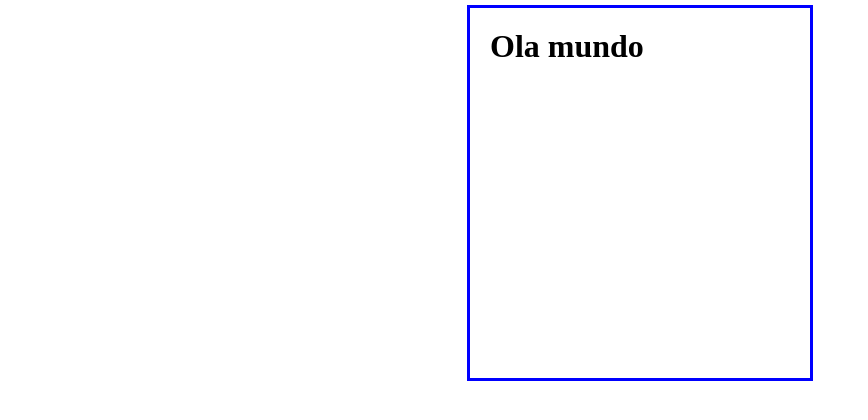
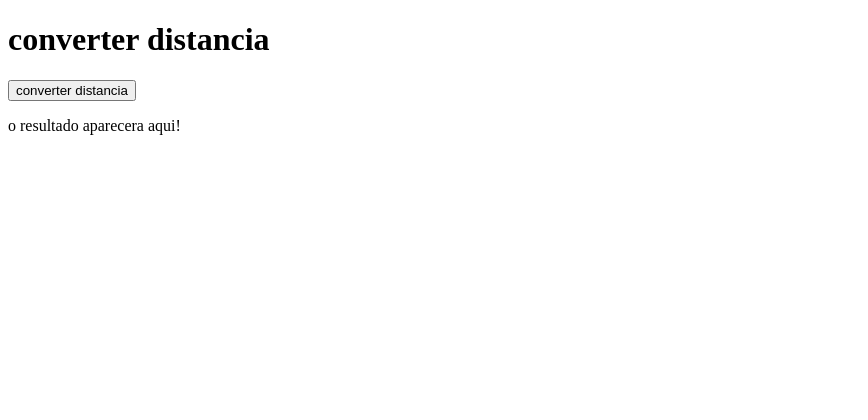
Before and after one commit to arthurgg91/Senac, a plain HTML site: page index.html in a window 1280 px wide. Shown: the whole page, without its empty margins (0-868 px from the left). Drawn offline with Linux system fonts and the light colour scheme.

Commit message:
Add files via upload

```diff
--- a/index.html
+++ b/index.html
@@ -4,21 +4,36 @@
     <meta charset="UTF-8">
     <meta name="viewport" content="width=device-width, initial-scale=1.0">
     <title>Document</title>
-    <style>
-        h1 {
-            width: 300px;
-            height: 330px;
-            background-color: white;
-            border-width: 10px;
-            border-style: red;
-            padding: 20px;
-            outline: solid;
-            outline-color: blue;
-            margin: auto;
-        }
-    </style>
 </head>
 <body>
-    <h1>Ola mundo</h1>
+    <h1>converter distancia</h1>
+    <button onclick="converter()">converter distancia</button>
+    <section id="resultado">
+        <p> o resultado aparecera aqui!</p>
+    </section>
+    <script>
+        function converter(){
+            let metros = Number(prompt("digite a distancia em metros:"));
+            let km = metros / 1000;
+            let hm = metros / 100;
+            let dam = metros / 10;
+            let dm = metros * 10;
+            let cm = metros * 100;
+            let mm = metros * 1000;
+
+            let resposta = document.getElementById("resultado");
+            resposta.innerHTML =`<p>A distancia de <strong>${metros} metro(s)</strong> corresponde a:</p>
+            <ul>
+                <li>${km} Km</li>
+                <li>${hm} hm</li>
+                <li>${dam} dam</li>
+                <li>${dm} dm</li>
+                <li>${cm} cm</li>
+                <li>${mm} mm</li>
+                </ul>`;
+
+
+        }
+    </script>
 </body>
 </html>
```
Also changed, not shown: index02.html (added, +22 -0 lines).
